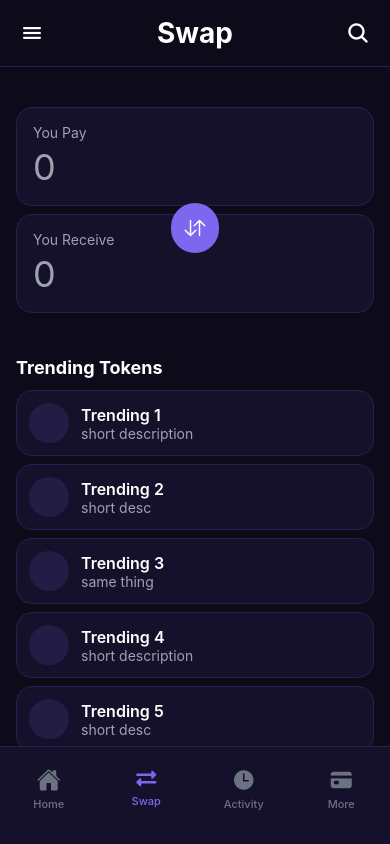
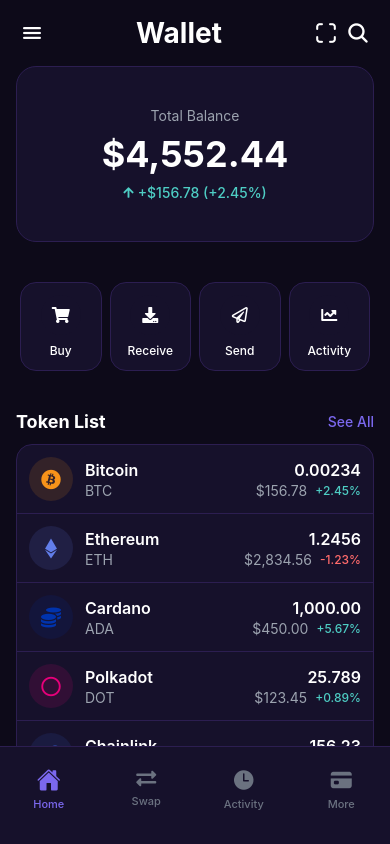
Before and after one commit to sol4nki/Denario, a React Native app: screen / in a window 390 px wide. Built offline with nearby package versions, Linux system fonts and the light colour scheme.

Commit message:
homepage and search changes
stylesheet theme.js implemented

```diff
--- a/Homepage.js
+++ b/Homepage.js
@@ -12,6 +12,7 @@
   FlatList
 } from "react-native";
 import { FontAwesome5, Ionicons } from '@expo/vector-icons';
+import { Colors, FontSizes, FontWeights, Spacing, CommonStyles } from './styles/theme';
 
 const { width } = Dimensions.get('window');
 
@@ -304,24 +305,24 @@
 const styles = StyleSheet.create({
   container: {
     flex: 1,
-    backgroundColor: '#0D0A19',
+    backgroundColor: Colors.background,
   },
   header: {
     flexDirection: 'row',
     justifyContent: 'space-between',
     alignItems: 'center',
-    paddingHorizontal: 20,
-    paddingTop: 10,
-    paddingBottom: 20,
-    backgroundColor: '#0D0A19',
+    paddingHorizontal: Spacing.xl,
+    paddingTop: Spacing.xl,
+    paddingBottom: Spacing.xl,
+    backgroundColor: Colors.background,
   },
   headerButton: {
-    padding: 8,
+    padding: Spacing.sm,
   },
   headerTitle: {
-    fontSize: 20,
-    fontWeight: 'bold',
-    color: '#FFFFFF',
+    fontSize: FontSizes.xl,
+    fontWeight: FontWeights.bold,
+    color: Colors.white,
   },
   headerRight: {
     flexDirection: 'row',
@@ -330,43 +331,43 @@
     flex: 1,
   },
   balanceSection: {
-    paddingHorizontal: 20,
-    marginBottom: 30,
+    paddingHorizontal: Spacing.xl,
+    marginBottom: Spacing.massive,
   },
   balanceCard: {
-    backgroundColor: '#16112B',
+    backgroundColor: Colors.cardBackground,
     borderRadius: 20,
-    padding: 25,
+    padding: Spacing.massive,
     alignItems: 'center',
     borderWidth: 1,
-    borderColor: '#2C1E51',
+    borderColor: Colors.border,
   },
   balanceLabel: {
-    fontSize: 14,
-    color: '#9CA3AF',
-    marginBottom: 8,
+    fontSize: FontSizes.base,
+    color: Colors.gray,
+    marginBottom: Spacing.md,
   },
   balanceAmount: {
-    fontSize: 36,
-    fontWeight: 'bold',
-    color: '#FFFFFF',
-    marginBottom: 8,
+    fontSize: FontSizes.xxl,
+    fontWeight: FontWeights.bold,
+    color: Colors.white,
+    marginBottom: Spacing.md,
   },
   balanceChange: {
     flexDirection: 'row',
     alignItems: 'center',
   },
   balanceChangeText: {
-    fontSize: 14,
-    color: '#4ECDC4',
-    marginLeft: 6,
-    fontWeight: '500',
+    fontSize: FontSizes.base,
+    color: Colors.green,
+    marginLeft: Spacing.sm,
+    fontWeight: FontWeights.medium,
   },
   actionsSection: {
     flexDirection: 'row',
     justifyContent: 'space-between',
-    paddingHorizontal: 20,
-    marginBottom: 30,
+    paddingHorizontal: Spacing.xl,
+    marginBottom: Spacing.massive,
   },
   actionButton: {
     flex: 1,
@@ -374,10 +375,11 @@
   },
   actionButtonContent: {
     alignItems: 'center',
-    padding: 16,
+    padding: Spacing.lg,
     borderRadius: 16,
     borderWidth: 1,
-    borderColor: '#2C1E51',
+    borderColor: Colors.border,
+    backgroundColor: Colors.cardBackground,
   },
   actionIcon: {
     width: 40,
@@ -385,50 +387,50 @@
     borderRadius: 20,
     justifyContent: 'center',
     alignItems: 'center',
-    marginBottom: 8,
+    marginBottom: Spacing.md,
+    backgroundColor: Colors.accent,
   },
   actionLabel: {
-    fontSize: 12,
-    color: '#FFFFFF',
-    fontWeight: '500',
+    fontSize: FontSizes.sm,
+    color: Colors.white,
+    fontWeight: FontWeights.medium,
   },
   tokenSection: {
-    paddingHorizontal: 20,
+    paddingHorizontal: Spacing.xl,
     marginBottom: 100,
   },
   sectionHeader: {
     flexDirection: 'row',
     justifyContent: 'space-between',
     alignItems: 'center',
-    marginBottom: 16,
+    marginBottom: Spacing.lg,
   },
   sectionTitle: {
-    fontSize: 18,
-    fontWeight: 'bold',
-    color: '#FFFFFF',
+    fontSize: FontSizes.lg,
+    fontWeight: FontWeights.bold,
+    color: Colors.white,
   },
   seeAllText: {
-    fontSize: 14,
-    color: '#7B68EE',
-    fontWeight: '500',
+    fontSize: FontSizes.base,
+    color: Colors.accent,
+    fontWeight: FontWeights.medium,
   },
   tokenList: {
-    backgroundColor: '#16112B',
+    backgroundColor: Colors.cardBackground,
     borderRadius: 16,
     borderWidth: 1,
-    borderColor: '#2C1E51',
-    overflow: 'hidden', // optional for rounded corners
+    borderColor: Colors.border,
+    overflow: 'hidden',
   },
-
   separator: {
     height: 1,
-    backgroundColor: '#2C1E51',
+    backgroundColor: Colors.border,
   },
   tokenContent: {
     flexDirection: 'row',
     justifyContent: 'space-between',
     alignItems: 'center',
-    padding: 16,
+    padding: Spacing.lg,
   },
   tokenLeft: {
     flexDirection: 'row',
@@ -441,28 +443,29 @@
     borderRadius: 22,
     justifyContent: 'center',
     alignItems: 'center',
-    marginRight: 12,
+    marginRight: Spacing.lg,
+    backgroundColor: Colors.accent + '20',
   },
   tokenInfo: {
     flex: 1,
   },
   tokenName: {
-    fontSize: 16,
-    fontWeight: '600',
-    color: '#FFFFFF',
+    fontSize: FontSizes.md,
+    fontWeight: FontWeights.semiBold,
+    color: Colors.white,
     marginBottom: 2,
   },
   tokenSymbol: {
-    fontSize: 13,
-    color: '#9CA3AF',
+    fontSize: FontSizes.base,
+    color: Colors.gray,
   },
   tokenRight: {
     alignItems: 'flex-end',
   },
   tokenBalance: {
-    fontSize: 16,
-    fontWeight: '600',
-    color: '#FFFFFF',
+    fontSize: FontSizes.md,
+    fontWeight: FontWeights.semiBold,
+    color: Colors.white,
     marginBottom: 2,
   },
   tokenValueRow: {
@@ -470,13 +473,13 @@
     alignItems: 'center',
   },
   tokenUsdValue: {
-    fontSize: 13,
-    color: '#9CA3AF',
-    marginRight: 8,
+    fontSize: FontSizes.base,
+    color: Colors.gray,
+    marginRight: Spacing.md,
   },
   tokenChange: {
-    fontSize: 12,
-    fontWeight: '500',
+    fontSize: FontSizes.sm,
+    fontWeight: FontWeights.medium,
   },
   bottomNav: {
     position: 'absolute',
@@ -484,11 +487,11 @@
     left: 0,
     right: 0,
     flexDirection: 'row',
-    backgroundColor: '#16112B',
+    backgroundColor: Colors.cardBackground,
     paddingVertical: 12,
     paddingBottom: 25,
     borderTopWidth: 1,
-    borderTopColor: '#2C1E51',
+    borderTopColor: Colors.border,
   },
   navItem: {
     flex: 1,
@@ -496,10 +499,10 @@
     paddingVertical: 8,
   },
   navLabel: {
-    fontSize: 11,
-    color: '#6B7280',
+    fontSize: FontSizes.xs,
+    color: Colors.navInactive,
     marginTop: 4,
-    fontWeight: '500',
+    fontWeight: FontWeights.medium,
   },
 });
 
--- a/index.js
+++ b/index.js
@@ -1,12 +1,12 @@
 import { registerRootComponent } from 'expo';
 
-// import Homepage from './Homepage';
+import Homepage from './Homepage';
 // import TokenSearch from './components/Search';
 // import App from './App';
 // import Welcome from './welcome/Welcome';
 // import Miscellaneous from './MiscPage/miscMain';
 // import Biometric from './Biometric';
-import TradeSwap from './TradeSwap';
+// import TradeSwap from './TradeSwap';
 // import RecentLogs from './Recent_logs';
 // import Miscellaneous from './MiscPage/miscMain';
 // import CoinDetails from './CoinDetails/coinDetails';
@@ -15,4 +15,4 @@
 // It also ensures that whether you load the app in Expo Go or in a native build,
 // the environment is set up appropriately
 
-registerRootComponent(TradeSwap);
+registerRootComponent(Homepage);
```
Also changed, not shown: components/Search.js (+68 -64 lines).
